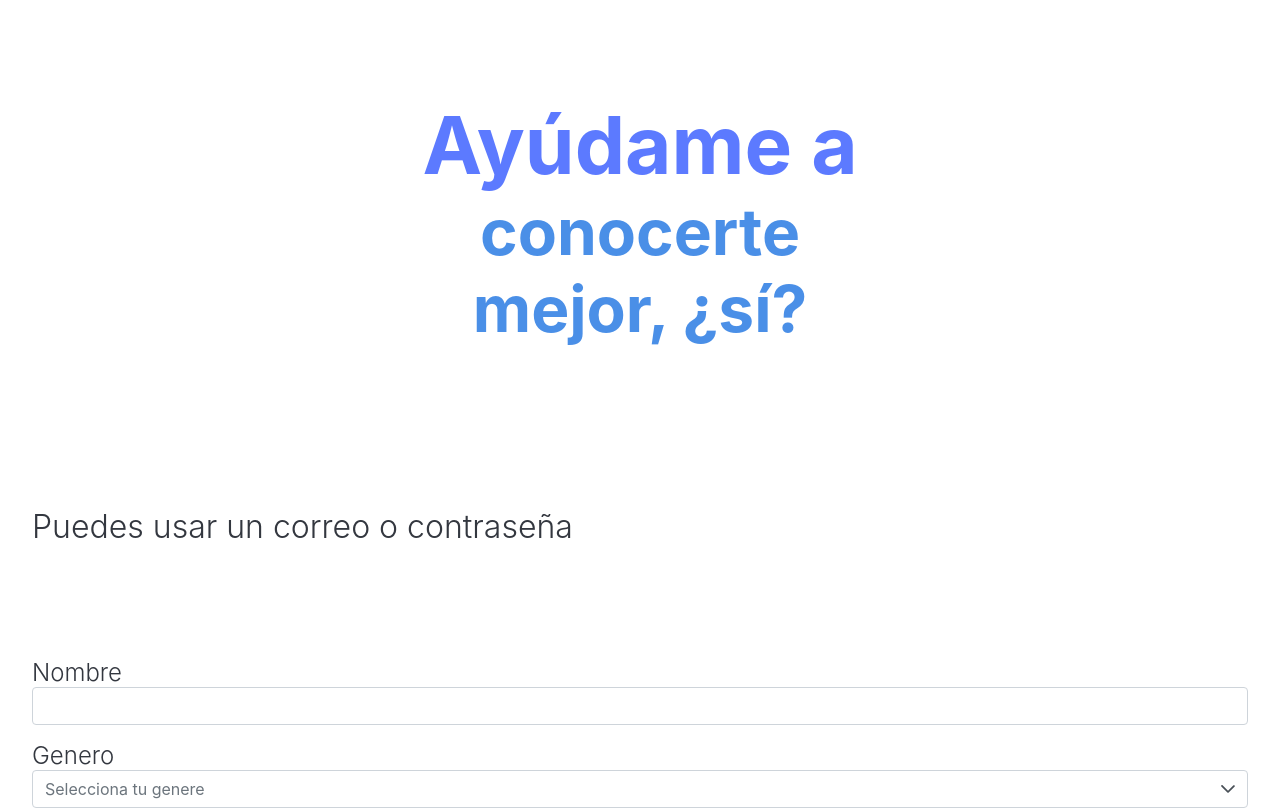
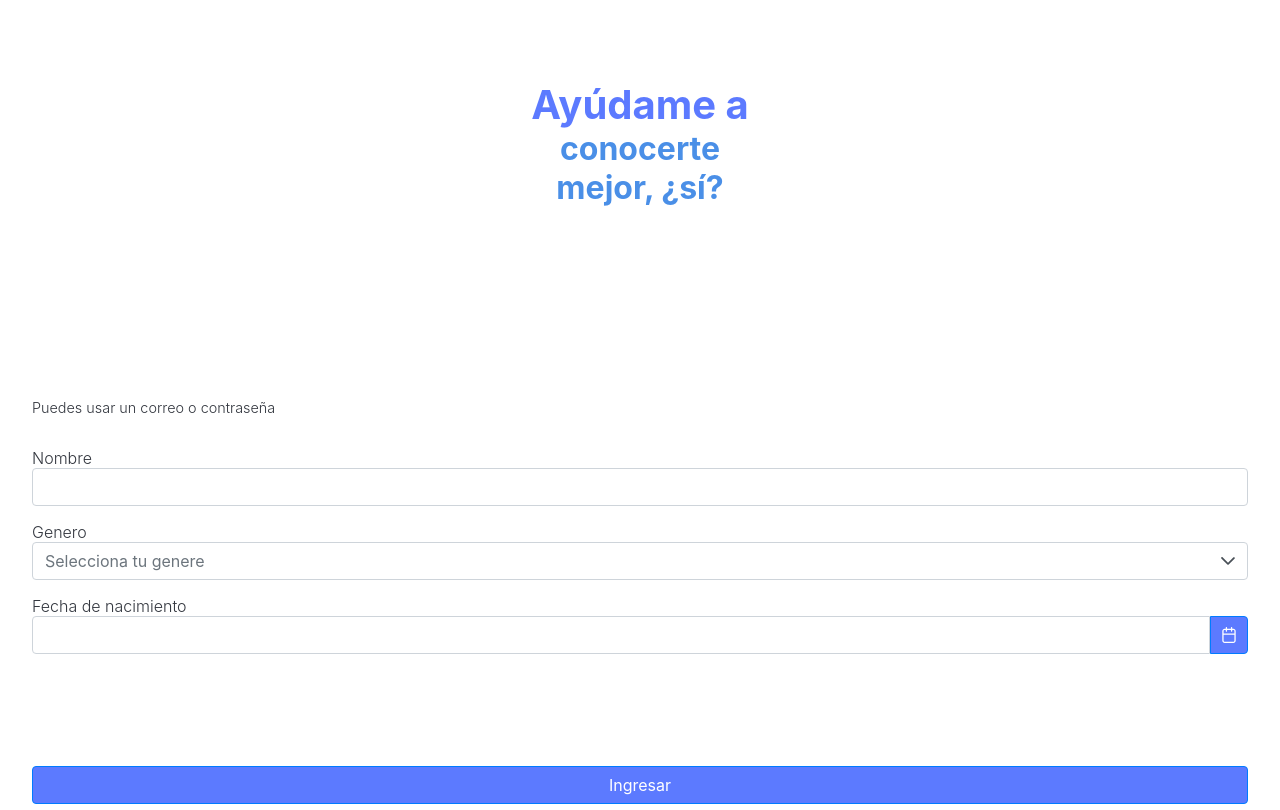
Before and after one commit to juanberme/PDG2_Phone, a React (Create React App) app: page /login in a window 1280 px wide. Shown: the top 810 px of the page. Built offline with nearby package versions, Linux system fonts and the light colour scheme.

Commit message:
Diseño: Arreglo a página de Login+ y Begining-

```diff
--- a/src/routes/Begin.jsx
+++ b/src/routes/Begin.jsx
@@ -7,31 +7,31 @@ export default function Begin(){
     return <div className='fullCont'>
         <div className='fullCont_Txt'>
                 <div className="fullCont_Tlt">
-                    <h1>¿Te conozco?</h1>
+                    <h1 id='Tlt_h'>¿Te conozco?</h1>
                 </div>
                 <div className="fullCont_Ln" id='ln1'>
-                    <h2>¿Nos hemos </h2>
-                    <h2>visto antes?</h2>
+                    <h2 id='Ln_h'>¿Nos hemos </h2>
+                    <h2 id='Ln_h'>visto antes?</h2>
                 </div>
             </div>
 
             <div className='fullCont_Txt'>
             <div className="fullCont_Tlt">
-                <h1>Bienvenido,</h1>
+                <h1 id='Tlt_h'>Bienvenido,</h1>
             </div>
             <div className="fullCont_Ln" id='ln2'>
-                <h3>te invito a que juntos</h3>
-                <h2>experimentemos</h2>
-                <h3>esta nueva forma</h3>
-                <h2>de conocernos</h2>
+                <h3 id='Ln_h'>te invito a que juntos</h3>
+                <h2 id='Ln_h'>experimentemos</h2>
+                <h3 id='Ln_h'>esta nueva forma</h3>
+                <h2 id='Ln_h'>de conocernos</h2>
             </div>
 
             </div>
 
             <div className='fullCont_Txt'>
                 <div className="fullCont_Tlt">
-                    <h1>Toca aquí</h1>
-                    <h1>para continuar</h1>
+                    <h1 id='Tlt_h'>Toca aquí</h1>
+                    <h1 id='Tlt_h'>para continuar</h1>
                 </div>
             </div>
         <div className='fullCont_Btn'>
--- a/src/routes/Login.jsx
+++ b/src/routes/Login.jsx
@@ -61,14 +61,18 @@ export default function Login(){
     }
 
     return <div className='login'>
-        <div className='text'>
-            <h1 className='text_Ttl'>Ayúdame a</h1>
-            <h2 className='text_Txt'>conocerte</h2>
-            <h2 className='text_Txt'>mejor, ¿sí?</h2>
-            <h3 className='text_Ln'>Puedes usar un correo o contraseña</h3>
-        </div>
+        <section className='text'>
+            <div className="text_up">
+                <h1 className='text_Ttl'>Ayúdame a</h1>
+                <h2 className='text_Txt'>conocerte</h2>
+                <h2 className='text_Txt'>mejor, ¿sí?</h2>
+            </div>
+            <div className="text_down">
+                <h3 className='text_Ln'>Puedes usar un correo o contraseña</h3>
+            </div>
+        </section>
 
-        <div className='content'>
+        <section className='content'>
             <div className='input'>
                 <label className='labelName' htmlFor="name">Nombre</label>
                 <InputText className='inputName' id="name" aria-describedby="name-help" value={inputName} onChange={handleNameInput}/>
@@ -84,7 +88,7 @@ export default function Login(){
                 <label className='labelName'>Fecha de nacimiento</label>
                 <Calendar value={inputDate} onChange={handleDateInput} dateFormat="dd/mm/yy" showIcon />
             </div>
-        </div>
+        </section>
 
         <Button id='btn_ing' onClick={handleLogin} label="Ingresar"/>
     </div>
--- a/src/styles/beginPage.css
+++ b/src/styles/beginPage.css
@@ -2,19 +2,30 @@
     display: flex;
     flex-direction: column;
     align-items: center;
+
+    margin-top: 5em;
 }
 
 .fullCont_Txt{
     text-align: center;
+    margin-bottom: 2em;
 }
 
 .fullCont_Tlt{
-    font-size: 3em;
+    font-size: 1.5em;
     color: #5C7AFF;
 }
 
+#Tlt_h{
+    margin: 0.25em 0em;
+}
+
 .fullCont_Ln{
-    font-size: 2em;
+    font-size: 1.45em;
+}
+
+#Ln_h{
+    margin: 0.35em 0em;
 }
 
 #ln1{
--- a/src/styles/loginPage.css
+++ b/src/styles/loginPage.css
@@ -3,33 +3,45 @@
     flex-direction: column;
 }
 
+
+/*Section: text*/
 .text{
     text-align: center;
-    margin: 1em 2em 1em 2em;
+    margin: 5em 2em 0em;
 }
 
 .text_Ttl{
     color: #5C7AFF;
-    font-size: 5em;
-    margin: 1em 0em 0em 0em;
+    font-size: 2.5em;
+    margin: 0em;
 }
 
 .text_Txt{
     color: #4A8FE7;
-    font-size: 4em;
-    margin: 0em 0em;
+    font-size: 2em;
+    margin: 0em;
+}
+
+.text_down{
+    margin: 12em 0em 1em;
 }
 
 .text_Ln{
     color: #33373f;
     text-align: left;
-    font-size: 2em;
+    font-size: 0.9em;
     font-weight: 300;
-    margin: 5em 0em 2.5em 0em;
+    margin: 0em;
+}
+
+
+/*Section: content*/
+.content{
+    margin: 0em 2em 5em;
 }
 
 .input{
-    margin: 1em 2em 1em 2em;
+    margin: 1em 0em;
     display: flex;
     flex-direction: column;
 }
@@ -39,8 +51,10 @@
     flex-direction: row;
 }
 
+
+/*Section: button*/
 #btn_ing{
-    margin: 1em 2em 1em 2em;
+    margin: 1em 2em;
 }
 
 .p-button{
@@ -49,6 +63,6 @@
 
 .labelName{
     color: #33373f;
-    font-size: 1.5em;
+    font-size: 1em;
     font-weight: 300;
 }
```
